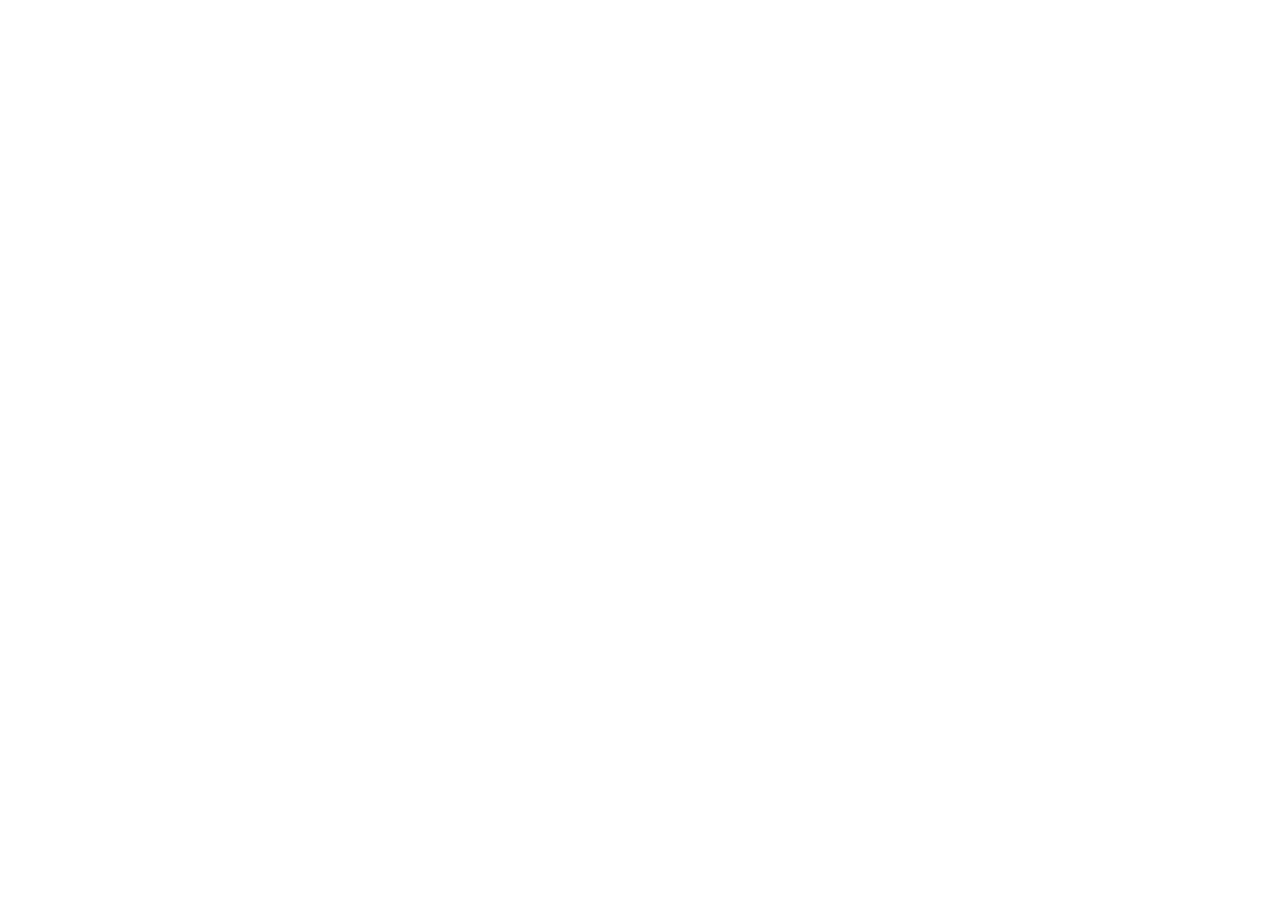
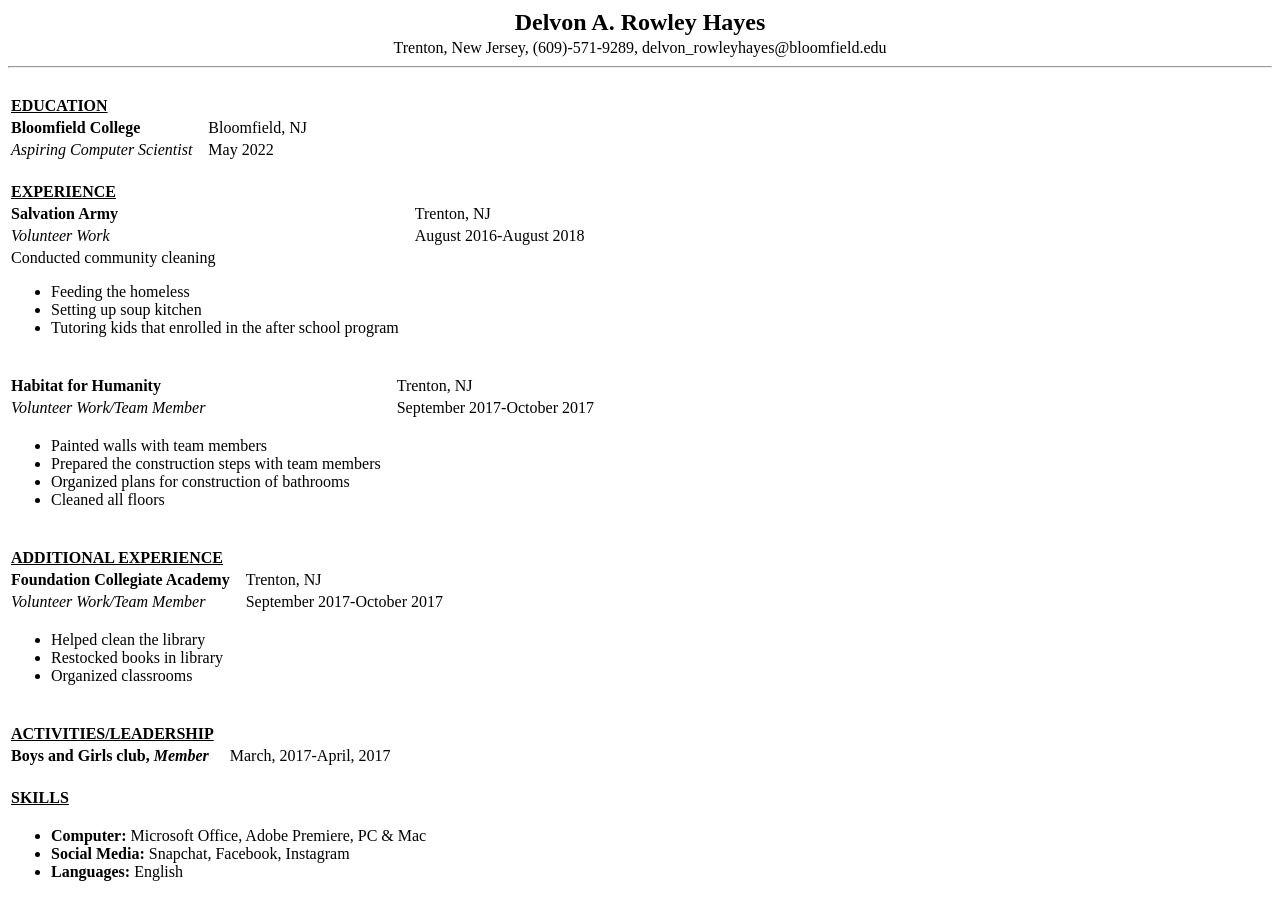
Before and after one commit to DelvonRH/My-Resume, a plain HTML site: page index.html in a window 1280 px wide. Before the commit the page ends 800 px from the top, so only its background shows below. Drawn offline with Linux system fonts and the light colour scheme.

Commit message:
created resume

```diff
--- a/index.html
+++ b/index.html
@@ -6,8 +6,154 @@
     </head>
 
     <body>
+        <center style="line-height: 5px;">
+            <h2>Delvon A. Rowley Hayes</h2>
+            <p>Trenton, New Jersey, (609)-571-9289, delvon_rowleyhayes@bloomfield.edu</p>
+        </center>
+        <hr>
+        <br>
+        <table>
+            <tr>
+                <td><strong><u>EDUCATION</u></strong></td>
+            </tr>
+            <tr>
+                <td><strong>Bloomfield College</strong></td>
+                <td></td>
+                <td></td>
+                <td></td>
+                <td>Bloomfield, NJ</td>
+            </tr>
+            <tr>
+                <td><em>Aspiring Computer Scientist</em></td>
+                <td></td>
+                <td></td>
+                <td></td>
+                <td>May 2022</td>
+            </tr>
+        </table>
 
+        <br>
 
+        <table>
+            <tr>
+                <td><strong><u>EXPERIENCE</u></strong></td>
+            </tr>
+            <tr>
+                <td><strong>Salvation Army</strong></td>
+                <td></td>
+                <td></td>
+                <td></td>
+                <td>Trenton, NJ</td>
+            </tr>
+            <tr>
+                <td><em>Volunteer Work</em></td>
+                <td></td>
+                <td></td>
+                <td></td>
+                <td>August 2016-August 2018   </td>
+            </tr>
+            <tr>
+                <td>
+                    Conducted community cleaning
+                    <ul>
+                        <li>Feeding the homeless</li>
+                        <li>Setting up soup kitchen</li>
+                        <li>Tutoring kids that enrolled in the after school program</li>
+                    </ul>
+                </td>
+            </tr>
+        </table>
 
+        <br>
+
+        <table>
+            <tr>
+                <td><strong>Habitat for Humanity</strong></td>
+                <td></td>
+                <td></td>
+                <td></td>
+                <td>Trenton, NJ</td>
+            </tr>
+            <tr>
+                <td><em>Volunteer Work/Team Member</em></td>
+                <td></td>
+                <td></td>
+                <td></td>
+                <td>September 2017-October 2017</td>
+            </tr>
+            <tr>
+                <td>
+                    <ul>
+                        <li>Painted walls with team members</li>
+                        <li>Prepared the construction steps with team members</li>
+                        <li>Organized  plans for construction of bathrooms</li>
+                        <li>Cleaned all floors</li>
+                    </ul>
+                </td>
+            </tr>
+        </table>
+
+        <br>
+
+        <table>
+            <tr>
+                <td><strong><u>ADDITIONAL EXPERIENCE</u></strong></td>
+            </tr>
+            <tr>
+                <td><strong>Foundation Collegiate Academy</strong></td>
+                <td></td>
+                <td></td>
+                <td></td>
+                <td>Trenton, NJ</td>
+            </tr>
+            <tr>
+                <td><em>Volunteer Work/Team Member</em></td>
+                <td></td>
+                <td></td>
+                <td></td>
+                <td>September 2017-October 2017</td>
+            </tr>
+            <tr>
+                <td>
+                    <ul>
+                        <li>Helped clean the library</li>
+                        <li>Restocked books in library</li>
+                        <li>Organized classrooms</li>
+                    </ul>
+                </td>
+            </tr>
+        </table>
+
+        <br>
+
+        <table>
+            <tr>
+                <td><strong><u>ACTIVITIES/LEADERSHIP</u></strong></td>
+            </tr>
+            <tr>
+                <td><strong>Boys and Girls club, <em>Member</em></strong></td>
+                <td></td>
+                <td></td>
+                <td></td>
+                <td>March, 2017-April, 2017</td>
+            </tr>
+        </table>
+
+        <br>
+
+        <table>
+            <tr>
+                <td><strong><u>SKILLS</u></strong></td>
+            </tr>
+            <tr>
+                <td>
+                    <ul>
+                        <li><strong>Computer:</strong> Microsoft Office, Adobe Premiere, PC & Mac</li>
+                        <li><strong>Social Media:</strong> Snapchat, Facebook, Instagram</li>
+                        <li><strong>Languages:</strong> English</li>
+                    </ul>
+                </td>
+            </tr>
+        </table>
     </body>
 </html>
```
